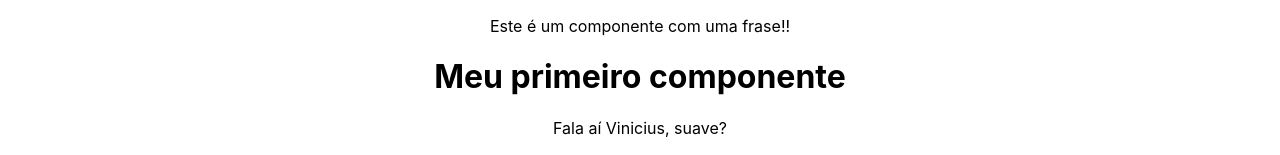
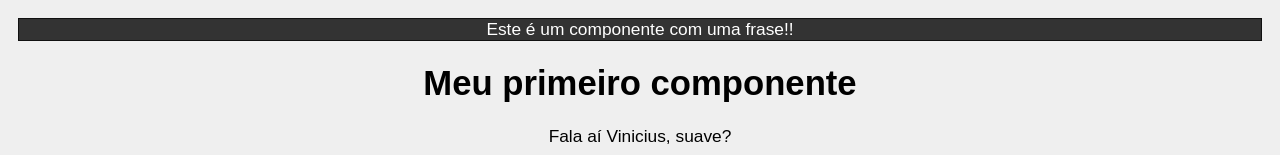
Before and after one commit to ViniSouza001/react, a React (Create React App) app in the folder my_project/: page / in a window 1280 px wide. Shown: the top 155 px of the page. Built offline with nearby package versions, Linux system fonts and the light colour scheme.

Commit message:
CSS on React

```diff
--- a/my_project/src/components/Frase.js
+++ b/my_project/src/components/Frase.js
@@ -1,7 +1,9 @@
+import styles from './Frase.module.css'
+
 function Frase() {
     return (
-        <div>
-            <p>Este é um componente com uma frase!!</p>
+        <div className={styles.fraseContainer}>
+            <p className={styles.fraseContent}>Este é um componente com uma frase!!</p>
         </div>
     )
 }
--- /dev/null
+++ b/my_project/src/components/Frase.module.css
@@ -0,0 +1,10 @@
+.fraseContainer {
+    background-color: #333;
+    border: 1px solid #111;
+}
+
+.fraseContent {
+    color: #fff;
+    background-color: #333;
+    margin: 0;
+}
--- a/my_project/src/index.css
+++ b/my_project/src/index.css
@@ -1,13 +1,5 @@
 body {
-  margin: 0;
-  font-family: -apple-system, BlinkMacSystemFont, 'Segoe UI', 'Roboto', 'Oxygen',
-    'Ubuntu', 'Cantarell', 'Fira Sans', 'Droid Sans', 'Helvetica Neue',
-    sans-serif;
-  -webkit-font-smoothing: antialiased;
-  -moz-osx-font-smoothing: grayscale;
+  padding: 10px;
+  background-color: #efefef;
+  font: normal 13pt Arial;
 }
-
-code {
-  font-family: source-code-pro, Menlo, Monaco, Consolas, 'Courier New',
-    monospace;
-}
```
